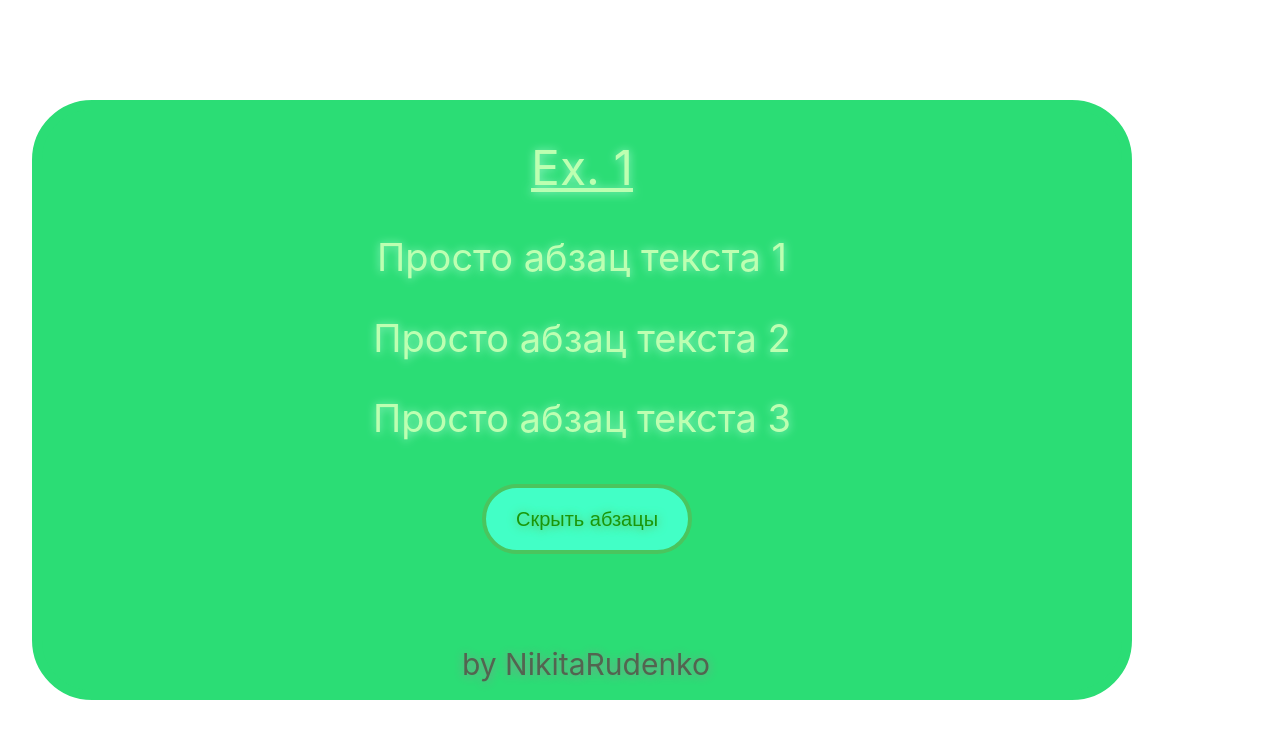
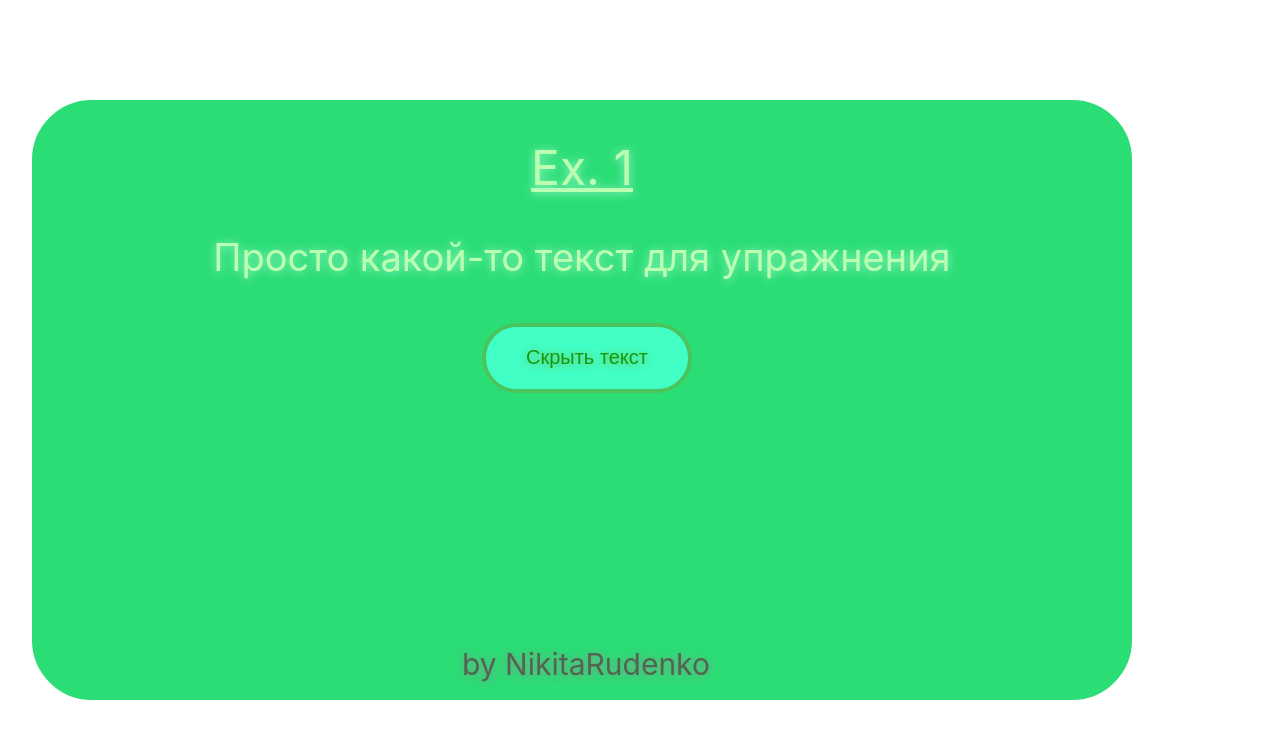
Before and after one commit to nickruden/vue3_base, a Vue app: page / in a window 1280 px wide. Shown: the top 738 px of the page. Built offline with nearby package versions, Linux system fonts and the light colour scheme.

Commit message:
Директива v-show в Vue(Task_26)

```diff
--- a/src/App.vue
+++ b/src/App.vue
@@ -20,12 +20,8 @@
 <template>
   <div id="main">
     <h2>Ex. 1</h2>
-    <template v-if="visible">
-      <p>Просто абзац текста 1</p>
-      <p>Просто абзац текста 2</p>
-      <p>Просто абзац текста 3</p>
-    </template>
-    <button @click="hide()">{{ button ? 'Скрыть абзацы' : 'Показать абзацы' }}</button>
+    <p v-show="visible">Просто какой-то текст для упражнения</p>
+    <button @click="hide()">{{ button ? 'Скрыть текст' : 'Показать текст' }}</button>
   </div>
   <p id="endword">by NikitaRudenko</p>
 </template>
```
